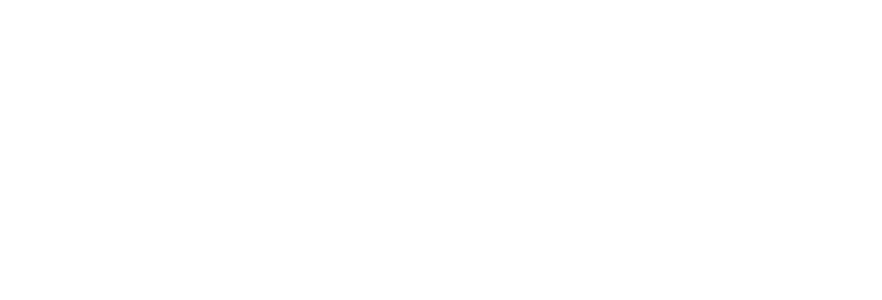
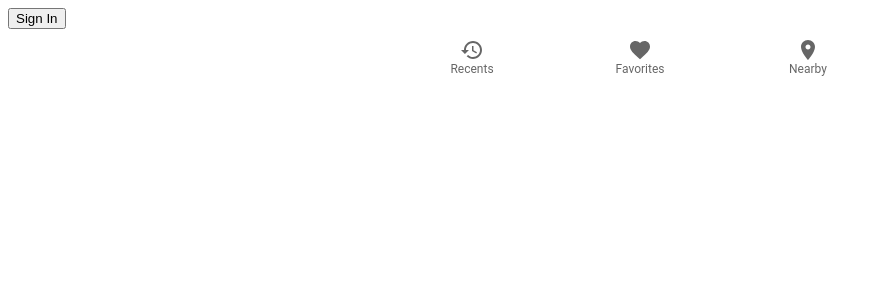
Before and after one commit to osutcj/esu-app, a React (Vite) app: page /login in a window 1280 px wide. Before the commit this address had no page. Shown: the top 300 px of the page, without its empty margins (0-882 px from the left). Built offline with nearby package versions, Linux system fonts and the light colour scheme.

Commit message:
Add firebase auth and hooks, with some mui components.

```diff
--- a/src/App.css
+++ /dev/null
@@ -1,42 +0,0 @@
-.App {
-  text-align: center;
-}
-
-.App-logo {
-  height: 40vmin;
-  pointer-events: none;
-}
-
-@media (prefers-reduced-motion: no-preference) {
-  .App-logo {
-    animation: App-logo-spin infinite 20s linear;
-  }
-}
-
-.App-header {
-  background-color: #282c34;
-  min-height: 100vh;
-  display: flex;
-  flex-direction: column;
-  align-items: center;
-  justify-content: center;
-  font-size: calc(10px + 2vmin);
-  color: white;
-}
-
-.App-link {
-  color: #61dafb;
-}
-
-@keyframes App-logo-spin {
-  from {
-    transform: rotate(0deg);
-  }
-  to {
-    transform: rotate(360deg);
-  }
-}
-
-button {
-  font-size: calc(10px + 2vmin);
-}
--- a/src/App.tsx
+++ b/src/App.tsx
@@ -1,45 +1,36 @@
-import { useState } from 'react'
-import logo from './logo.svg'
-import './App.css'
+import { useState } from "react";
+import BottomNavigation from "@mui/material/BottomNavigation";
+import BottomNavigationAction from "@mui/material/BottomNavigationAction";
+import FolderIcon from "@mui/icons-material/Folder";
+import RestoreIcon from "@mui/icons-material/Restore";
+import FavoriteIcon from "@mui/icons-material/Favorite";
+import LocationOnIcon from "@mui/icons-material/LocationOn";
+import { BrowserRouter, Outlet, Route, Routes } from "react-router-dom";
+import Login from "./routes/login";
 
 function App() {
-  const [count, setCount] = useState(0)
+  const [value, setValue] = useState("recents");
+
+  const handleChange = (event: React.SyntheticEvent, newValue: string) => {
+    setValue(newValue);
+  };
 
   return (
     <div className="App">
-      <header className="App-header">
-        <img src={logo} className="App-logo" alt="logo" />
-        <p>Hello Vite + React!</p>
-        <p>
-          <button type="button" onClick={() => setCount((count) => count + 1)}>
-            count is: {count}
-          </button>
-        </p>
-        <p>
-          Edit <code>App.tsx</code> and save to test HMR updates.
-        </p>
-        <p>
-          <a
-            className="App-link"
-            href="https://reactjs.org"
-            target="_blank"
-            rel="noopener noreferrer"
-          >
-            Learn React
-          </a>
-          {' | '}
-          <a
-            className="App-link"
-            href="https://vitejs.dev/guide/features.html"
-            target="_blank"
-            rel="noopener noreferrer"
-          >
-            Vite Docs
-          </a>
-        </p>
-      </header>
+      <Outlet />
+      <BottomNavigation
+        showLabels
+        value={value}
+        onChange={(event, newValue) => {
+          setValue(newValue);
+        }}
+      >
+        <BottomNavigationAction label="Recents" icon={<RestoreIcon />} />
+        <BottomNavigationAction label="Favorites" icon={<FavoriteIcon />} />
+        <BottomNavigationAction label="Nearby" icon={<LocationOnIcon />} />
+      </BottomNavigation>
     </div>
-  )
+  );
 }
 
-export default App
+export default App;
--- /dev/null
+++ b/src/firebase.ts
@@ -0,0 +1,42 @@
+// Import the functions you need from the SDKs you need
+
+import { initializeApp } from "firebase/app";
+
+import { getAnalytics } from "firebase/analytics";
+import { getAuth } from "firebase/auth";
+
+// TODO: Add SDKs for Firebase products that you want to use
+
+// https://firebase.google.com/docs/web/setup#available-libraries
+
+
+// Your web app's Firebase configuration
+
+// For Firebase JS SDK v7.20.0 and later, measurementId is optional
+
+const firebaseConfig = {
+
+  apiKey: "AIzaSyDJs4nJhAW65FPfVYIXSBgSjT4uXRMrYV0",
+
+  authDomain: "esu-login.firebaseapp.com",
+
+  projectId: "esu-login",
+
+  storageBucket: "esu-login.appspot.com",
+
+  messagingSenderId: "226106322547",
+
+  appId: "1:226106322547:web:3e0272683add3059eac406",
+
+  measurementId: "G-ZH49Q47E39"
+
+};
+
+
+// Initialize Firebase
+
+export const app = initializeApp(firebaseConfig);
+
+export const auth = getAuth(app);
+
+// export const analytics = getAnalytics(app);
--- a/src/index.css
+++ /dev/null
@@ -1,13 +0,0 @@
-body {
-  margin: 0;
-  font-family: -apple-system, BlinkMacSystemFont, 'Segoe UI', 'Roboto', 'Oxygen',
-    'Ubuntu', 'Cantarell', 'Fira Sans', 'Droid Sans', 'Helvetica Neue',
-    sans-serif;
-  -webkit-font-smoothing: antialiased;
-  -moz-osx-font-smoothing: grayscale;
-}
-
-code {
-  font-family: source-code-pro, Menlo, Monaco, Consolas, 'Courier New',
-    monospace;
-}
--- a/src/main.tsx
+++ b/src/main.tsx
@@ -2,14 +2,16 @@ import React from "react";
 import ReactDOM from "react-dom/client";
 import { BrowserRouter, Route, Routes } from "react-router-dom";
 import App from "./App";
-import "./index.css";
+import Login from "./routes/login";
 
-ReactDOM.createRoot(document.getElementById("root")!).render(
-  <React.StrictMode>
-    <BrowserRouter>
-      <Routes>
-        <Route path="/" element={<App />} />
-      </Routes>
-    </BrowserRouter>
-  </React.StrictMode>
+const root = ReactDOM.createRoot(document.getElementById("root")!);
+
+root.render(
+  <BrowserRouter>
+    <Routes>
+      <Route path="/" element={<App />}>
+        <Route path="login" element={<Login />} />
+      </Route>
+    </Routes>
+  </BrowserRouter>
 );
--- /dev/null
+++ b/src/routes/login.tsx
@@ -0,0 +1,23 @@
+import { signInWithPopup } from "firebase/auth";
+import { useState } from "react";
+import {
+  useSignInWithApple,
+  useSignInWithGoogle,
+} from "react-firebase-hooks/auth";
+import { auth } from "../firebase";
+
+const Login = () => {
+  // console.log("asd");
+  const [signInWithGoogle, googleUser, googleLoading, googleError] =
+    useSignInWithGoogle(auth);
+  const [signInWithApple, appleUser, appleLoading, appleError] =
+    useSignInWithApple(auth);
+
+  return (
+    <div>
+      <button onClick={() => signInWithGoogle()}>Sign In</button>
+    </div>
+  );
+};
+
+export default Login;
```
Also changed, not shown: src/logo.svg (deleted).
